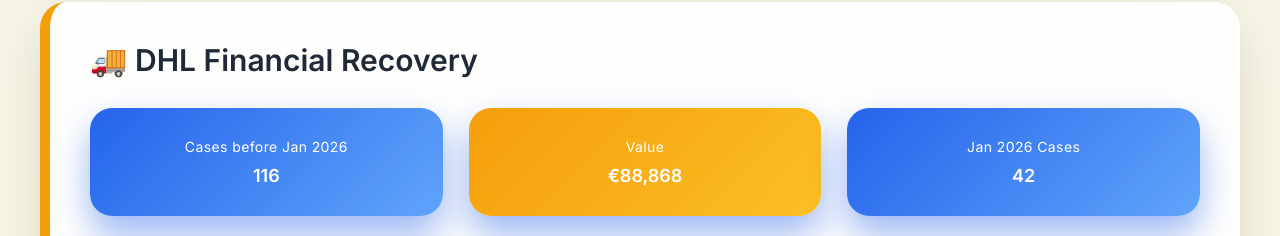
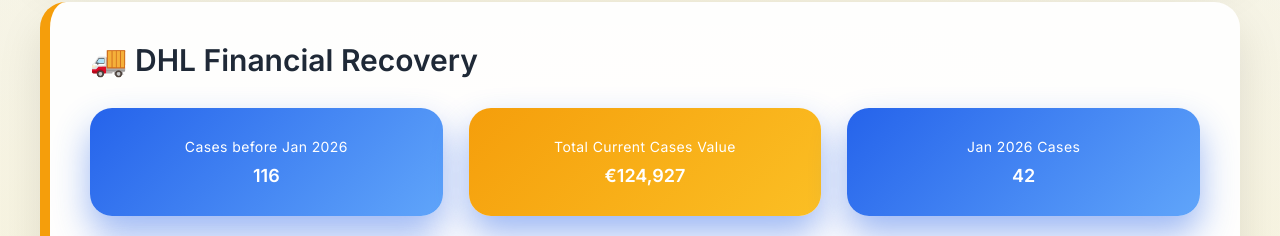
Before and after one commit to zeinwork/zeinwork.github.io, a plain HTML site: page zein-review-jan-2026.html in a window 1280 px wide. Shown: the part 3016-3252 px from the top of the page. Drawn offline with nearby package versions, Linux system fonts and the light colour scheme.

Commit message:
Update zein-review-jan-2026.html

```diff
--- a/zein-review-jan-2026.html
+++ b/zein-review-jan-2026.html
@@ -266,7 +266,7 @@
 <h3>🚚 DHL Financial Recovery</h3>
 <div class="kpis">
     <div class="kpi"><span>Cases before Jan 2026</span><strong>116</strong></div>
-    <div class="kpi orange"><span>Value</span><strong>€88,868</strong></div>
+    <div class="kpi orange"><span>Total Current Cases Value</span><strong>€124,927</strong></div>
     <div class="kpi"><span>Jan 2026 Cases</span><strong>42</strong></div>
     <div class="kpi green"><span>Recovered</span><strong>€126,059</strong></div>
 </div>
```
